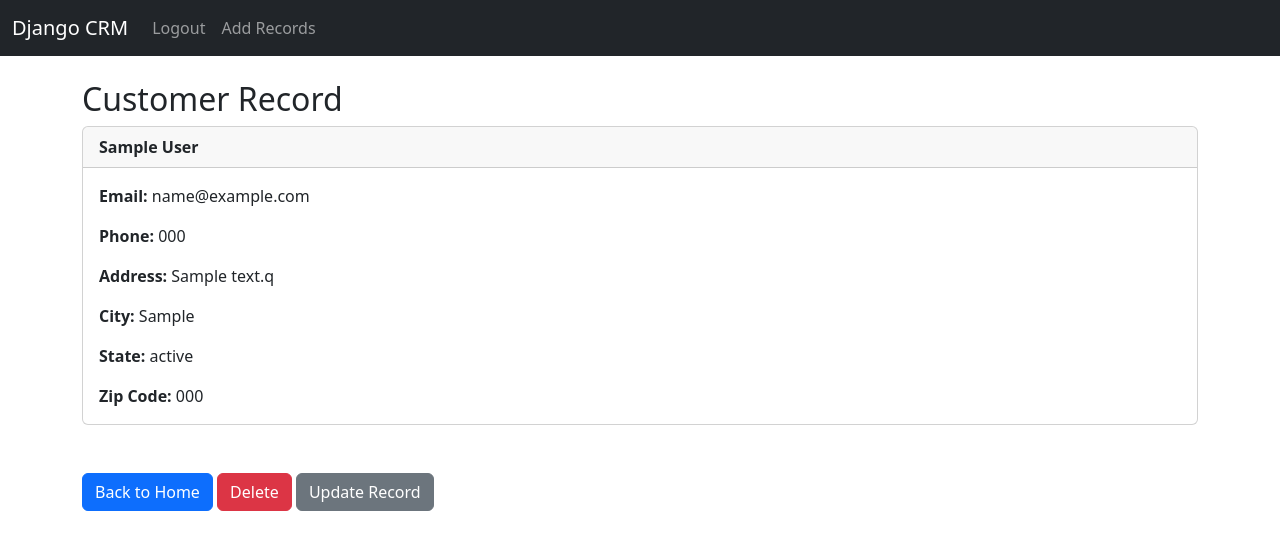
After one commit to Anmol99914/Django-CRM, a Django app: page /record/1 in a window 1280 px wide. The commit adds this page. Shown: the top 550 px of the page. Run offline with Django 5.2, Linux system fonts and the light colour scheme; a user stored in the database is signed in; tables that the repository leaves empty hold one stand-in row (values such as "Sample post").

Commit message:
Final changes:)

```diff
--- a/website/templates/navbar.html
+++ b/website/templates/navbar.html
@@ -13,6 +13,11 @@
           <a class="nav-link" href="{%url 'logout'%}">Logout</a>
         </li>
 
+        <li class="nav-item">
+          <a class="nav-link" href="{%url 'add_record'%}">Add Records</a>
+        </li>
+
+
         {%else%}
         <li class="nav-item">
           <a class="nav-link" href="{%url 'register'%}">Register</a>
--- /dev/null
+++ b/website/templates/record.html
@@ -0,0 +1,41 @@
+{% extends 'base.html'%}
+
+{% block content %}
+
+<h2>Customer Record</h2>
+
+<div class="card">
+  <div class="card-header">
+    <strong>{{ customer_record.first_name }} {{ customer_record.last_name }}</strong>
+  </div>
+  <div class="card-body">
+    <p class="card-text">
+        <strong>Email:</strong> {{ customer_record.email }}
+    </p>
+    <p class="card-text">
+        <strong>Phone:</strong> {{ customer_record.phone }}
+    </p>
+    <p class="card-text">
+        <strong>Address:</strong> {{ customer_record.address }}q
+    </p>
+    <p class="card-text">
+        <strong>City:</strong> {{ customer_record.city }}</strong>
+    </p>
+    <p class="card-text">
+        <strong>State:</strong> {{ customer_record.state }}</strong>
+    </p>
+    <p class="card-text">
+        <strong>Zip Code:</strong> {{ customer_record.zipcode }}
+    </p>
+
+  </div>
+</div>
+<br/><br/>
+
+<a href = "{% url 'home'%}" class="btn btn-primary">Back to Home</a>
+
+<a href = "{% url 'delete_record' customer_record.id%}" class="btn btn-danger">Delete</a>
+
+<a href="{% url 'update_record' customer_record.id %}" class="btn btn-secondary">Update Record</a>
+
+{%endblock%}
--- a/website/urls.py
+++ b/website/urls.py
@@ -6,5 +6,10 @@ urlpatterns = [
     # path('login/', views.login_user, name = 'login'),
     path('logout/', views.logout_user, name = 'logout'),
     path('register/', views.register_user , name= 'register'),
+    path('record/<int:pk>', views.customer_record , name= 'record'),
+    path('delete/<int:pk>', views.delete_record , name= 'delete_record'),
+    path('add_record/', views.add_record , name= 'add_record'),
+    path('update_record/<int:pk>', views.update_record , name= 'update_record'),
+
 
 ]
--- a/website/views.py
+++ b/website/views.py
@@ -1,10 +1,15 @@
 from django.shortcuts import render, redirect
 from django.contrib.auth import authenticate, login, logout
 from django.contrib import messages
-from .forms import SignUpForm
+from .forms import SignUpForm, Add_Record
+from .models import Record
+
 
 # Create your views here.
 def home(request):
+    records  = Record.objects.all()
+
+
     # check to see if logging in
     if request.method == "POST":
         username = request.POST['username']
@@ -19,7 +24,7 @@ def home(request):
             messages.success(request, ("There was an error logging in. Please try again..."))
             return redirect('home')
     else:
-        return render(request, 'home.html',{})
+        return render(request, 'home.html',{'records':records})
 
 
 def logout_user(request):
@@ -44,3 +49,50 @@ def register_user(request):
 		return render(request, 'register.html', {'form':form})
 
 	return render(request, 'register.html', {'form':form})
+
+def customer_record(request,pk):
+    if request.user.is_authenticated:
+        # look up records
+        customer_record = Record.objects.get(id=pk)
+        return render(request, 'record.html',{'customer_record':customer_record})
+    else:
+        messages.success(request, ("You must be logged in to access records"))
+        return redirect('home')
+
+def delete_record(request,pk):
+    if request.user.is_authenticated:
+    # delete records
+        delete_it = Record.objects.get(id=pk)
+        delete_it.delete()
+        messages.success(request,("Record deleted successfully"))
+        return redirect('home')
+    else:
+        messages.success(request,("You must be logged in to delete records"))
+        return redirect('home')
+
+def add_record(request):
+    #add records
+    form =  Add_Record(request.POST or None)
+    if request.user.is_authenticated:
+        if request.method == "POST":
+             if form.is_valid():
+                form.save()
+                messages.success(request,("Record added successfully"))
+                return redirect('home')
+        return render(request, 'add_record.html',{'form':form})
+    else:
+        messages.success(request,("You must be logged in to add records"))
+        return redirect('home')
+
+def update_record(request,pk):
+    if request.user.is_authenticated:
+        current_record = Record.objects.get(id=pk)
+        form =  Add_Record(request.POST or None, instance = current_record)
+        if form.is_valid():
+            form.save()
+            messages.success(request,("Record updated successfully"))
+            return redirect('home')
+        return render(request, 'update_record.html',{'form':form})
+    else:
+        messages.success(request,("You must be logged in to update records"))
+        return redirect('home')
```
Also changed, not shown: website/forms.py (+16 -0 lines), website/templates/add_record.html (added, +20 -0 lines), website/templates/home.html (+36 -6 lines), website/templates/update_record.html (added, +18 -0 lines).
